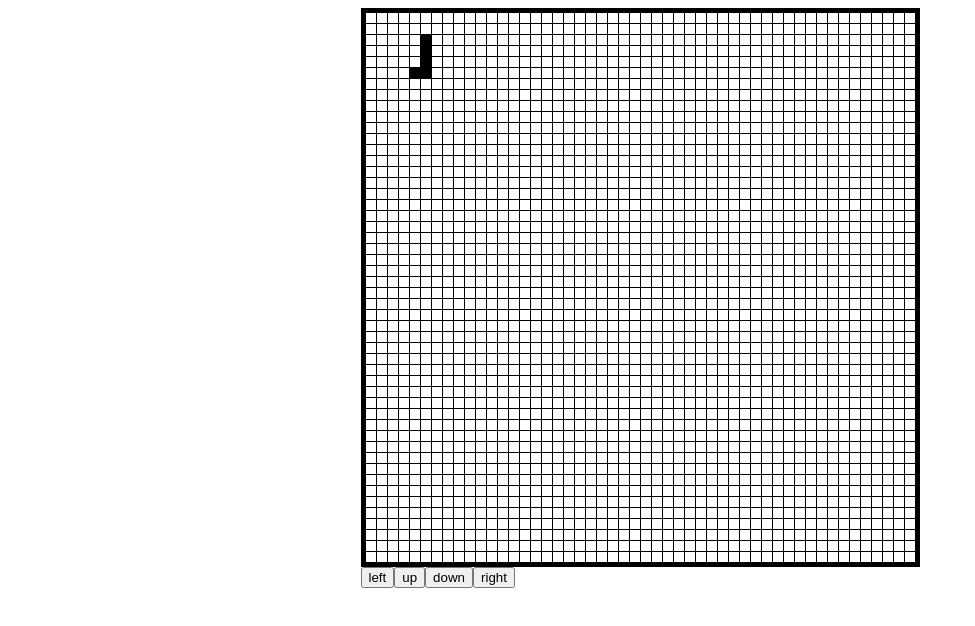
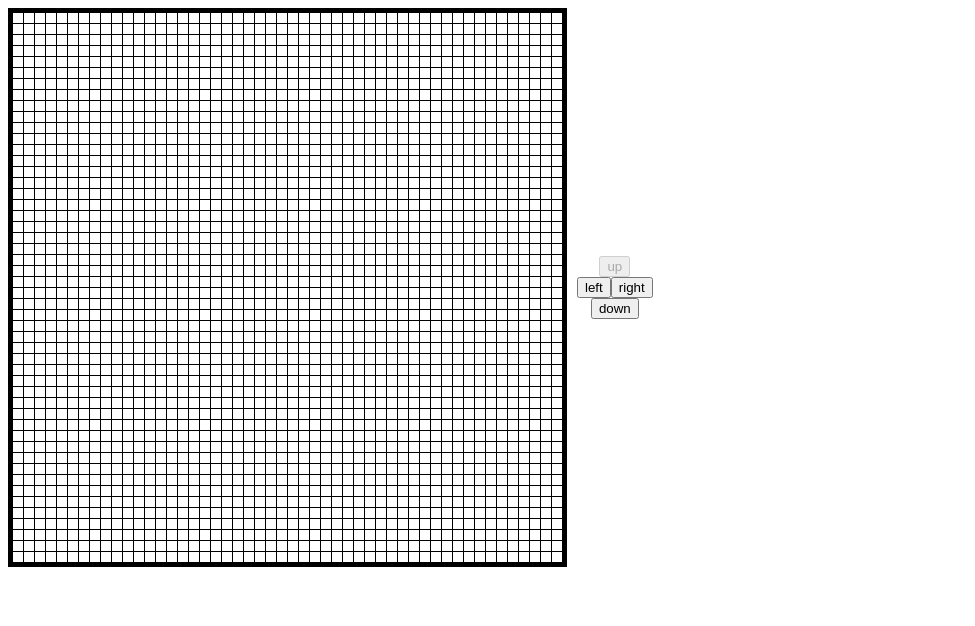
Before and after one commit to imenyoo2/Snake-Game, a Next.js app: page / in a window 1280 px wide. Shown: the top 626 px of the page, without its empty margins (0-975 px from the left). Built offline with nearby package versions, Linux system fonts and the light colour scheme.

Commit message:
added wormState and currentDir state variables and a useEffect hook to give the worm a continues movement

```diff
--- a/pages/components/frame.tsx
+++ b/pages/components/frame.tsx
@@ -1,34 +1,40 @@
 import {Render} from "./utils"
 import {MoveGroup} from "./utils"
 import {direction} from "./utils"
-import React from "react"
+import {useState, useEffect} from "react"
 
 export default function Frame() {
   // the state of the worm
-  const [wormState, setWromState] = React.useState<[number[], number[]]>([[4, 5, 5, 5, 5], [5, 5, 4, 3, 2]])
-  //let squirs = Render(...MoveGroup([5, 5, 5], [5, 4, 3], "right"))
+  const [wormState, setWormState] = useState<[number[], number[]]>([[4, 5, 5, 5, 5], [5, 5, 4, 3, 2]])
+  const [currentDir, setCurrentDir] = useState<direction>("down")
   console.log(...MoveGroup([4, 5, 5], [5, 5, 4], "up"))
   let squirs = Render(...wormState)
-  //let squirs = Render(...MoveGroup(...MoveGroup([5, 5, 5], [5, 4, 3], "left"), "up"))
-  //let squirs = Render(...MoveGroup([4, 5, 5], [5, 5, 4], "up"))
-  const moveWormState = (dir: direction) => {setWromState(MoveGroup(...wormState, dir))}
+
+  // change the currentdir of the worm to dir
+  const moveWormState = (dir: direction) => {setCurrentDir(dir)}
+
+  useEffect (() => {
+    const intervalId = setInterval(() => {
+      setWormState(MoveGroup(...wormState, currentDir))
+    }, 100);
+    return () => {clearInterval(intervalId)}
+  }, [wormState])
+
   return (
   <>
-    <div id="container">
-    {squirs}
-    </div>
-    <div>
-      <button type="button" onClick={() => moveWormState("left")}>left</button>
-      <button type="button" onClick={() => moveWormState("up")}>up</button>
-      <button type="button" onClick={() => moveWormState("down")}>down</button>
-      <button type="button" onClick={() => moveWormState("right")}>right</button>
+    <div className="app">
+      <div id="container">
+        {squirs}
+      </div>
+      <div className="controler">
+        <button type="button" disabled={currentDir == "down"} onClick={() => moveWormState("up")}>up</button>
+        <div className="rightLeft">
+          <button type="button"  disabled={currentDir == "right"} onClick={() => moveWormState("left")}>left</button>
+          <button type="button" disabled={currentDir == "left"} onClick={() => moveWormState("right")}>right</button>
+        </div>
+        <button type="button" disabled={currentDir == "up"} onClick={() => moveWormState("down")}>down</button>
+      </div>
     </div>
   </>
   )
 }
-
-//[ 4, 5, 5 ]
-//[ 5, 5, 4 ]
-// -> up
-//[ 4, 4, 5 ] -> [4, 4, 5]
-//[ 4, 5, 3 ] -> [4, 5, 5]
--- a/styles/globals.css
+++ b/styles/globals.css
@@ -1,7 +1,9 @@
 
-body {
+.app {
   display: flex;
-  justify-content: center;
+  flex-direction: row;
+  align-items: center;
+  gap: 10px;
 }
 #container {
   width: 549px;
@@ -25,3 +27,9 @@ body {
 .check {
   background: black;
 }
+
+.controler {
+  display: flex;
+  flex-direction: column;
+  align-items: center;
+}
```
Also changed, not shown: pages/components/utils.tsx (line endings or trailing spaces).
